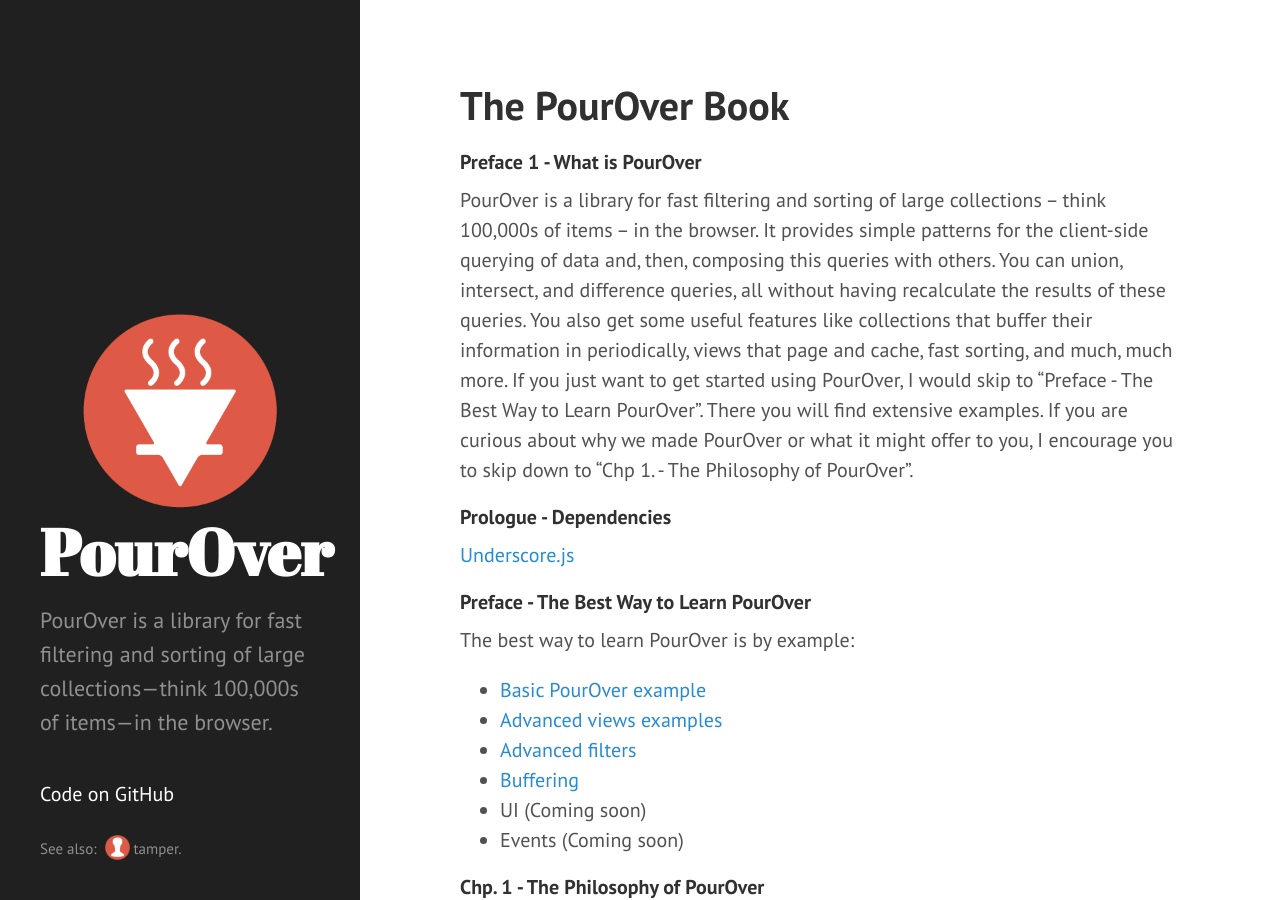
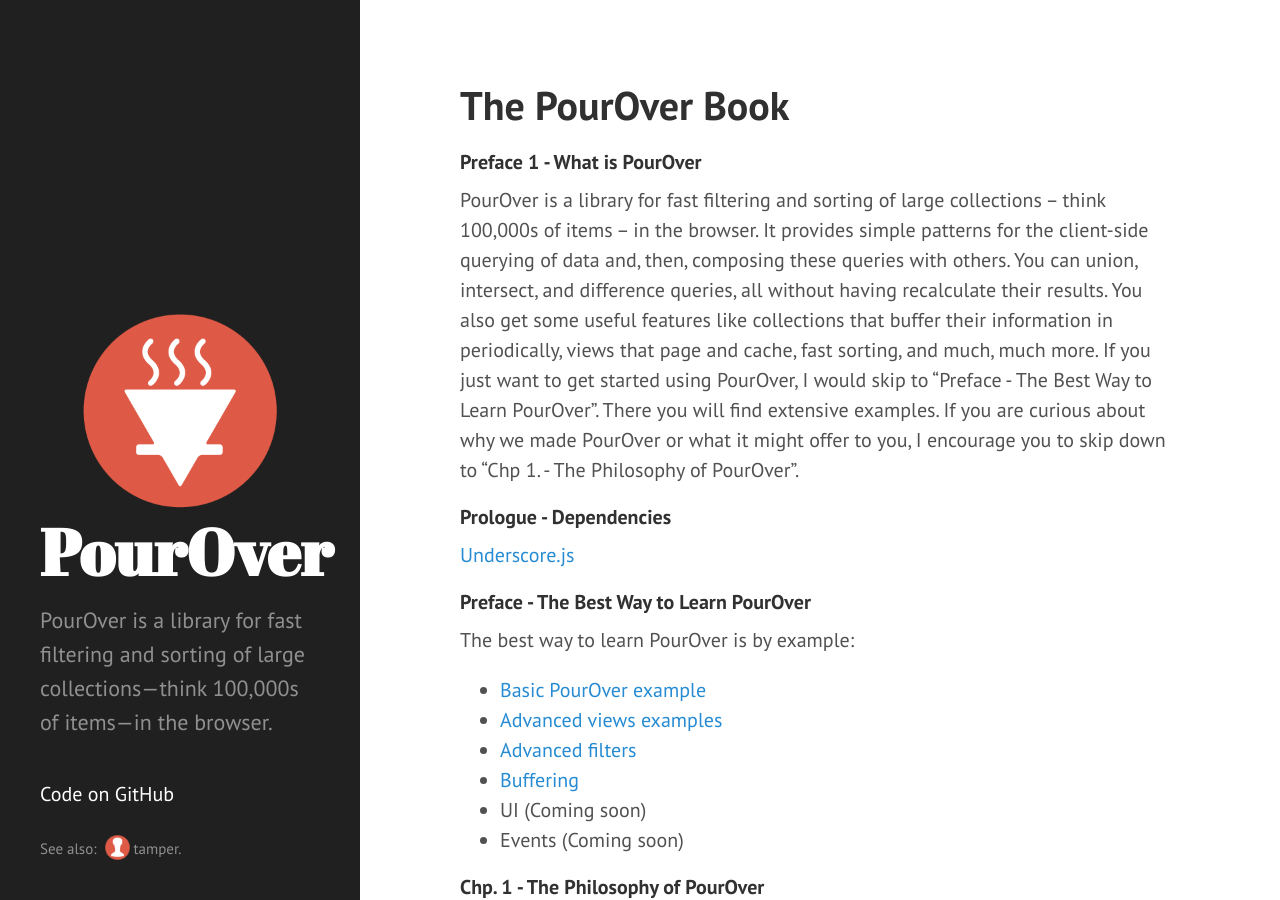
Before and after one commit to nytimes/pourover, a Jekyll site: the page built from index.md, in a window 1280 px wide and 900 px high. Built offline with Jekyll 4.4.1, drawn with Linux system fonts in a browser that asks for light colours.

Commit message:
Fix copy edits in intro graf

```diff
--- a/index.md
+++ b/index.md
@@ -4,7 +4,7 @@ title: The PourOver Book
 ---
 
 #### Preface 1 - What is PourOver
-PourOver is a library for fast filtering and sorting of large collections -- think 100,000s of items -- in the browser. It provides simple patterns for the client-side querying of data and, then, composing this queries with others. You can union, intersect, and difference queries, all without having recalculate the results of these queries. You also get some useful features like collections that buffer their information in periodically, views that page and cache, fast sorting, and much, much more. If you just want to get started using PourOver, I would skip to "Preface - The Best Way to Learn PourOver". There you will find extensive examples. If you are curious about why we made PourOver or what it might offer to you, I encourage you to skip down to "Chp 1. - The Philosophy of PourOver".
+PourOver is a library for fast filtering and sorting of large collections -- think 100,000s of items -- in the browser. It provides simple patterns for the client-side querying of data and, then, composing these queries with others. You can union, intersect, and difference queries, all without having recalculate their results. You also get some useful features like collections that buffer their information in periodically, views that page and cache, fast sorting, and much, much more. If you just want to get started using PourOver, I would skip to "Preface - The Best Way to Learn PourOver". There you will find extensive examples. If you are curious about why we made PourOver or what it might offer to you, I encourage you to skip down to "Chp 1. - The Philosophy of PourOver".
 
 #### Prologue - Dependencies
 [Underscore.js](http://underscorejs.org/)
```
Also changed, not shown: 1 other file.
